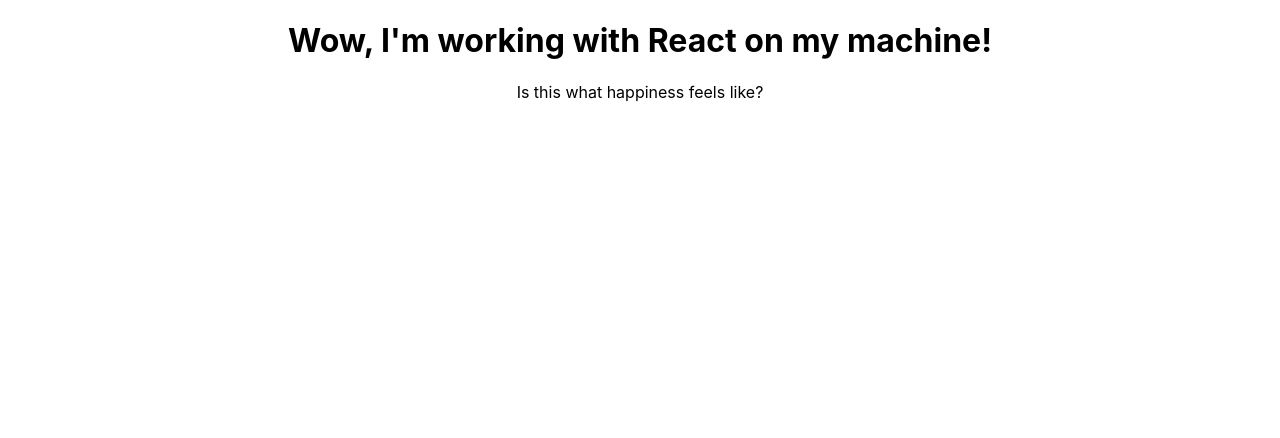
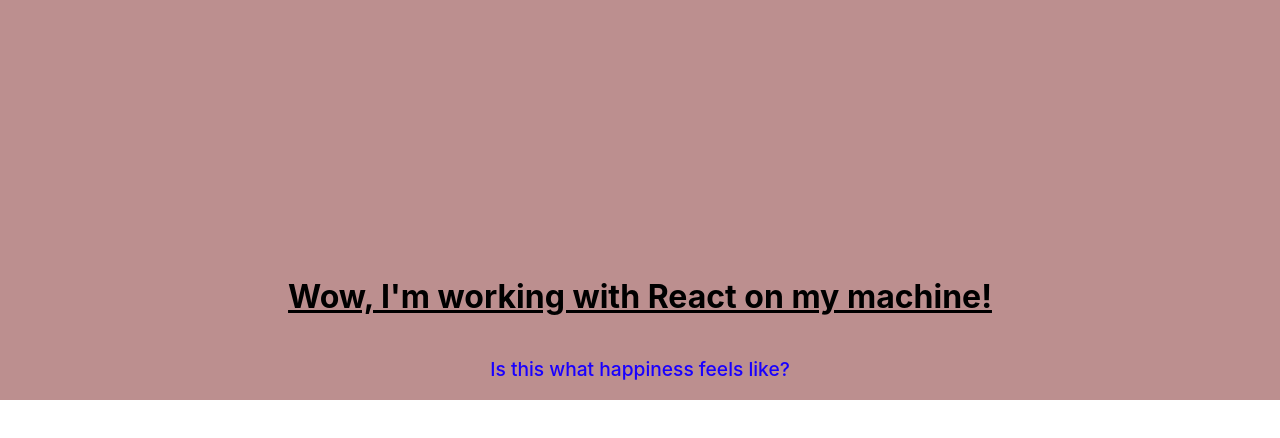
Before and after one commit to Marie-m-l/bonus-16-6_create-local-app, a React (Create React App) app: page / in a window 1280 px wide. Shown: the top 438 px of the page. Built offline with nearby package versions, Linux system fonts and the light colour scheme.

Commit message:
Delete old style & + styling -> .App

```diff
--- a/src/App.css
+++ b/src/App.css
@@ -1,30 +1,28 @@
+
+
 .App {
+  background-color: rosybrown;
+  display: flex;
+  align-items: center;
+  flex-direction: column;
+  justify-items: center;
   text-align: center;
+  width: 100%;
 }
 
-.App-logo {
-  height: 40vmin;
-  pointer-events: none;
+.App h1 {
+  padding-top: 20%;
+  text-decoration: underline;
+  width: 100%;
 }
 
-@media (prefers-reduced-motion: no-preference) {
-  .App-logo {
-    animation: App-logo-spin infinite 20s linear;
-  }
+p {
+  color: rgb(25, 0, 255);
+  font-size: larger;
+  font-weight: 500;
 }
 
-.App-header {
-  background-color: #282c34;
-  min-height: 100vh;
-  display: flex;
-  flex-direction: column;
-  align-items: center;
-  justify-content: center;
-  font-size: calc(10px + 2vmin);
-  color: white;
-}
-
-.App-link {
+/* .App-link {
   color: #61dafb;
 }
 
@@ -35,4 +33,4 @@
   to {
     transform: rotate(360deg);
   }
-}
+} */
```
